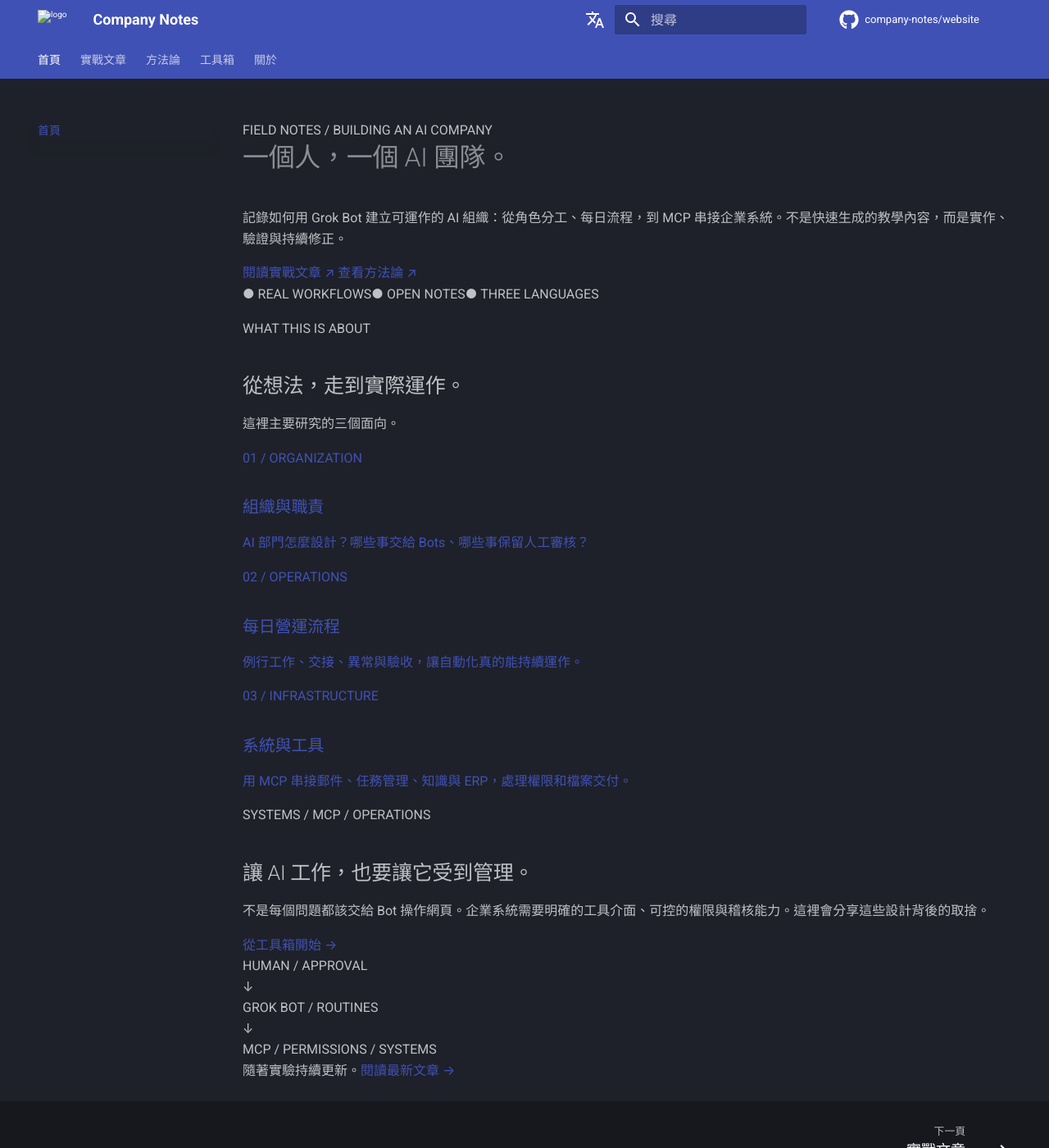
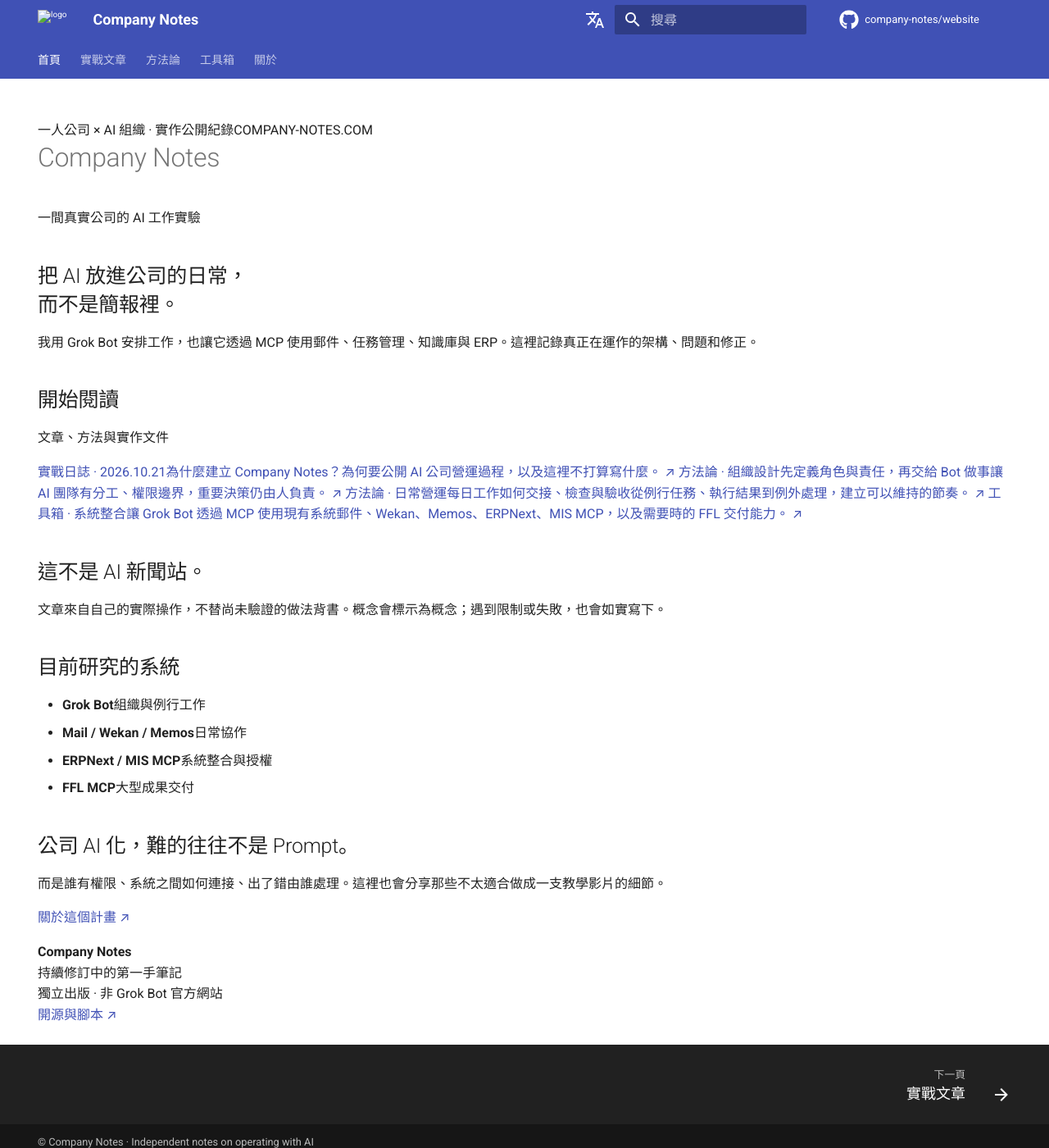
Before and after one commit to company-notes/website, an MkDocs documentation site: the page built from content/zh-hant/index.md, in a window 1280 px wide and 1400 px high. Shown: the whole window at 82% size. Built offline with MkDocs 1.6.1 and Material for MkDocs 9.7.7, drawn with Linux system fonts in a browser that asks for light colours; comment, search, counter and statistics services are not loaded.

Commit message:
Redesign Company Notes with Hallmark editorial system and three-locale index

```diff
--- a/content/zh-hant/index.md
+++ b/content/zh-hant/index.md
@@ -1,26 +1,59 @@
 ---
 title: Company Notes
-description: 記錄如何用 Grok Bot 建立可運作的 AI 組織：從角色分工、每日流程，到 MCP 串接企業系統。不是快速生成的教學內容，而是實作、驗證與持續修正。
+description: 一間真實公司的 AI 工作實驗
 hide:
+  - navigation
   - toc
 ---
-<div class="cn-landing">
-<div class="cn-hero">
-  <span class="cn-kicker">FIELD NOTES / BUILDING AN AI COMPANY</span>
-  <h1>一個人，<span>一個 AI 團隊。</span></h1>
-  <p class="cn-lead">記錄如何用 Grok Bot 建立可運作的 AI 組織：從角色分工、每日流程，到 MCP 串接企業系統。不是快速生成的教學內容，而是實作、驗證與持續修正。</p>
-  <div class="cn-actions">
-    <a class="cn-button cn-button-primary" href="blog/">閱讀實戰文章 ↗</a>
-    <a class="cn-button cn-button-secondary" href="playbooks/">查看方法論 ↗</a>
+
+<div class="cn-publication" lang="zh-Hant">
+  <div class="cn-issue-line"><span>一人公司 × AI 組織 · 實作公開紀錄</span><span>COMPANY-NOTES.COM</span></div>
+  <header class="cn-masthead" aria-label="Company Notes">
+    <h1>Company Notes</h1>
+    <p>一間真實公司的 AI 工作實驗</p>
+  </header>
+  <div class="cn-introduction">
+    <h2>把 AI 放進公司的日常，<br>而不是簡報裡。</h2>
+    <p>我用 Grok Bot 安排工作，也讓它透過 MCP 使用郵件、任務管理、知識庫與 ERP。這裡記錄真正在運作的架構、問題和修正。</p>
   </div>
-  <div class="cn-micro"><span>● REAL WORKFLOWS</span><span>● OPEN NOTES</span><span>● THREE LANGUAGES</span></div>
+  <div class="cn-body-grid">
+    <section class="cn-index" id="read">
+      <div class="cn-section-top"><h2>開始閱讀</h2><p>文章、方法與實作文件</p></div>
+      <nav class="cn-index-last" aria-label="開始閱讀">
+      <a class="cn-route" href="blog/why-company-notes/">
+        <span class="cn-route-main"><span class="cn-route-type">實戰日誌 · 2026.10.21</span><span class="cn-route-title">為什麼建立 Company Notes？</span><span class="cn-route-description">為何要公開 AI 公司營運過程，以及這裡不打算寫什麼。</span></span>
+        <span class="cn-route-end" aria-hidden="true">↗</span>
+      </a>
+      <a class="cn-route" href="playbooks/organization/">
+        <span class="cn-route-main"><span class="cn-route-type">方法論 · 組織設計</span><span class="cn-route-title">先定義角色與責任，再交給 Bot 做事</span><span class="cn-route-description">讓 AI 團隊有分工、權限邊界，重要決策仍由人負責。</span></span>
+        <span class="cn-route-end" aria-hidden="true">↗</span>
+      </a>
+      <a class="cn-route" href="playbooks/daily-operations/">
+        <span class="cn-route-main"><span class="cn-route-type">方法論 · 日常營運</span><span class="cn-route-title">每日工作如何交接、檢查與驗收</span><span class="cn-route-description">從例行任務、執行結果到例外處理，建立可以維持的節奏。</span></span>
+        <span class="cn-route-end" aria-hidden="true">↗</span>
+      </a>
+      <a class="cn-route" href="toolkit/">
+        <span class="cn-route-main"><span class="cn-route-type">工具箱 · 系統整合</span><span class="cn-route-title">讓 Grok Bot 透過 MCP 使用現有系統</span><span class="cn-route-description">郵件、Wekan、Memos、ERPNext、MIS MCP，以及需要時的 FFL 交付能力。</span></span>
+        <span class="cn-route-end" aria-hidden="true">↗</span>
+      </a>
+      </nav>
+    </section>
+    <aside class="cn-aside" aria-label="Editorial note">
+      <h2>這不是 AI 新聞站。</h2>
+      <p>文章來自自己的實際操作，不替尚未驗證的做法背書。概念會標示為概念；遇到限制或失敗，也會如實寫下。</p>
+      <h2>目前研究的系統</h2>
+      <ul class="cn-system-list"><li><strong>Grok Bot</strong><span>組織與例行工作</span></li>
+<li><strong>Mail / Wekan / Memos</strong><span>日常協作</span></li>
+<li><strong>ERPNext / MIS MCP</strong><span>系統整合與授權</span></li>
+<li><strong>FFL MCP</strong><span>大型成果交付</span></li></ul>
+    </aside>
+  </div>
+  <section class="cn-editor-note" aria-label="Perspective">
+    <h2>公司 AI 化，難的往往不是 Prompt。</h2>
+    <div><p>而是誰有權限、系統之間如何連接、出了錯由誰處理。這裡也會分享那些不太適合做成一支教學影片的細節。</p><p class="cn-about-link"><a class="cn-text-link" href="about/">關於這個計畫 ↗</a></p></div>
+  </section>
+  <footer class="cn-colophon">
+    <div><strong>Company Notes</strong><div>持續修訂中的第一手筆記</div><div>獨立出版 · 非 Grok Bot 官方網站</div></div>
+    <div><a href="https://github.com/company-notes" rel="noopener noreferrer">開源與腳本 ↗</a></div>
+  </footer>
 </div>
-<div class="cn-section-head"><div><p class="cn-label">WHAT THIS IS ABOUT</p><h2>從想法，走到實際運作。</h2><p>這裡主要研究的三個面向。</p></div></div>
-<div class="cn-cards">
-  <a class="cn-card" href="playbooks/"><span class="cn-n">01 / ORGANIZATION</span><h3>組織與職責</h3><p>AI 部門怎麼設計？哪些事交給 Bots、哪些事保留人工審核？</p></a>
-  <a class="cn-card" href="blog/"><span class="cn-n">02 / OPERATIONS</span><h3>每日營運流程</h3><p>例行工作、交接、異常與驗收，讓自動化真的能持續運作。</p></a>
-  <a class="cn-card" href="toolkit/"><span class="cn-n">03 / INFRASTRUCTURE</span><h3>系統與工具</h3><p>用 MCP 串接郵件、任務管理、知識與 ERP，處理權限和檔案交付。</p></a>
-</div>
-<div class="cn-split"><div><p class="cn-label">SYSTEMS / MCP / OPERATIONS</p><h2>讓 AI 工作，也要讓它受到管理。</h2><p>不是每個問題都該交給 Bot 操作網頁。企業系統需要明確的工具介面、可控的權限與稽核能力。這裡會分享這些設計背後的取捨。</p><a href="toolkit/">從工具箱開始 →</a></div><div class="cn-flow"><div class="cn-flow-item">HUMAN / APPROVAL</div><div class="cn-flow-arrow">↓</div><div class="cn-flow-item">GROK BOT / ROUTINES</div><div class="cn-flow-arrow">↓</div><div class="cn-flow-item">MCP / PERMISSIONS / SYSTEMS</div></div></div>
-<div class="cn-bottom"><span>隨著實驗持續更新。</span><a href="blog/">閱讀最新文章 →</a></div>
-</div>
--- a/mkdocs.yml
+++ b/mkdocs.yml
@@ -14,9 +14,9 @@
   logo: assets/logo.svg
   favicon: assets/favicon.svg
   palette:
-    - scheme: slate
+    - scheme: default
       primary: custom
-      accent: teal
+      accent: custom
   features:
     - navigation.tabs
     - navigation.sections
```
Also changed, not shown: content/en/index.md (+52 -19 lines), content/zh-hans/index.md (+52 -19 lines), design.md (added, +55 -0 lines), 4 other files.
